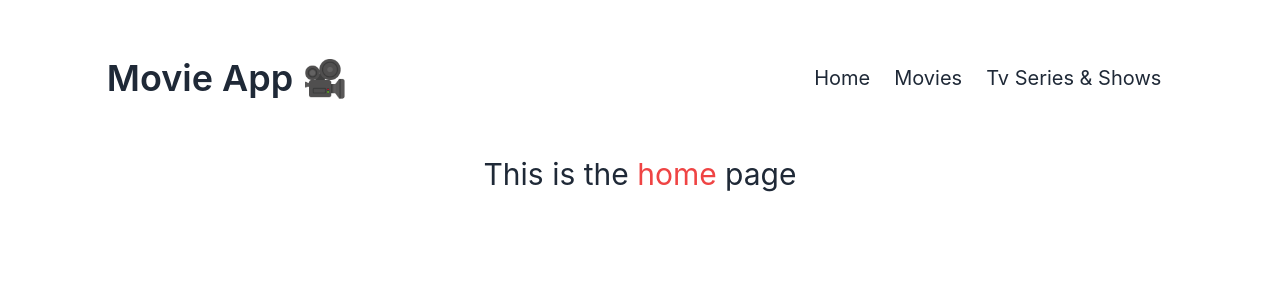
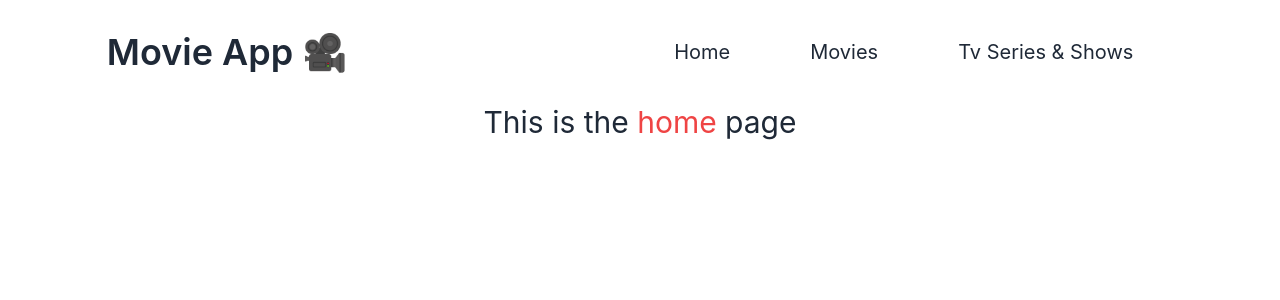
Before and after one commit to SunitCorneleous/movie-app-react, a React (Create React App) app: page / in a window 1280 px wide. Shown: the top 300 px of the page. Built offline with nearby package versions, Linux system fonts and the light colour scheme.

Commit message:
fragments added

```diff
--- a/src/App.css
+++ /dev/null
@@ -1,38 +0,0 @@
-.App {
-  text-align: center;
-}
-
-.App-logo {
-  height: 40vmin;
-  pointer-events: none;
-}
-
-@media (prefers-reduced-motion: no-preference) {
-  .App-logo {
-    animation: App-logo-spin infinite 20s linear;
-  }
-}
-
-.App-header {
-  background-color: #282c34;
-  min-height: 100vh;
-  display: flex;
-  flex-direction: column;
-  align-items: center;
-  justify-content: center;
-  font-size: calc(10px + 2vmin);
-  color: white;
-}
-
-.App-link {
-  color: #61dafb;
-}
-
-@keyframes App-logo-spin {
-  from {
-    transform: rotate(0deg);
-  }
-  to {
-    transform: rotate(360deg);
-  }
-}
--- a/src/App.js
+++ b/src/App.js
@@ -1,12 +1,11 @@
 import { RouterProvider } from "react-router-dom";
-import "./App.css";
 import { router } from "./routes/routes";
 
 function App() {
   return (
-    <div>
+    <>
       <RouterProvider router={router}></RouterProvider>
-    </div>
+    </>
   );
 }
 
--- a/src/components/NavBar/NavBar.js
+++ b/src/components/NavBar/NavBar.js
@@ -5,16 +5,16 @@ const NavBar = ({ navOptions }) => {
   return (
     <ul
       className={`bg-base-300 md:bg-base-100 md:flex absolute  md:static ease-in duration-300 ${
-        navOptions ? "left-0 top-0 h-full" : "left-[-200px] top-0 h-full"
+        navOptions ? "left-0 top-0 h-full" : "left-[-240px] top-0 h-full"
       }`}
     >
-      <li className="mx-3 text-xl my-16">
+      <li className="md:mx-3 text-xl md:my-8 my-20 px-7">
         <Link to="/home">Home</Link>
       </li>
-      <li className="mx-3 text-xl my-16">
+      <li className="md:mx-3 text-xl md:my-8 my-20 px-7">
         <Link to="/movies">Movies</Link>
       </li>
-      <li className="mx-3 text-xl my-16">
+      <li className="md:mx-3 text-xl md:my-8 my-20 px-7">
         <Link to="/tvseries">Tv Series & Shows</Link>
       </li>
     </ul>
--- a/src/layout/Main.js
+++ b/src/layout/Main.js
@@ -4,10 +4,10 @@ import Header from "../components/Header/Header";
 
 const Main = () => {
   return (
-    <div>
+    <>
       <Header></Header>
       <Outlet></Outlet>
-    </div>
+    </>
   );
 };
 
```
